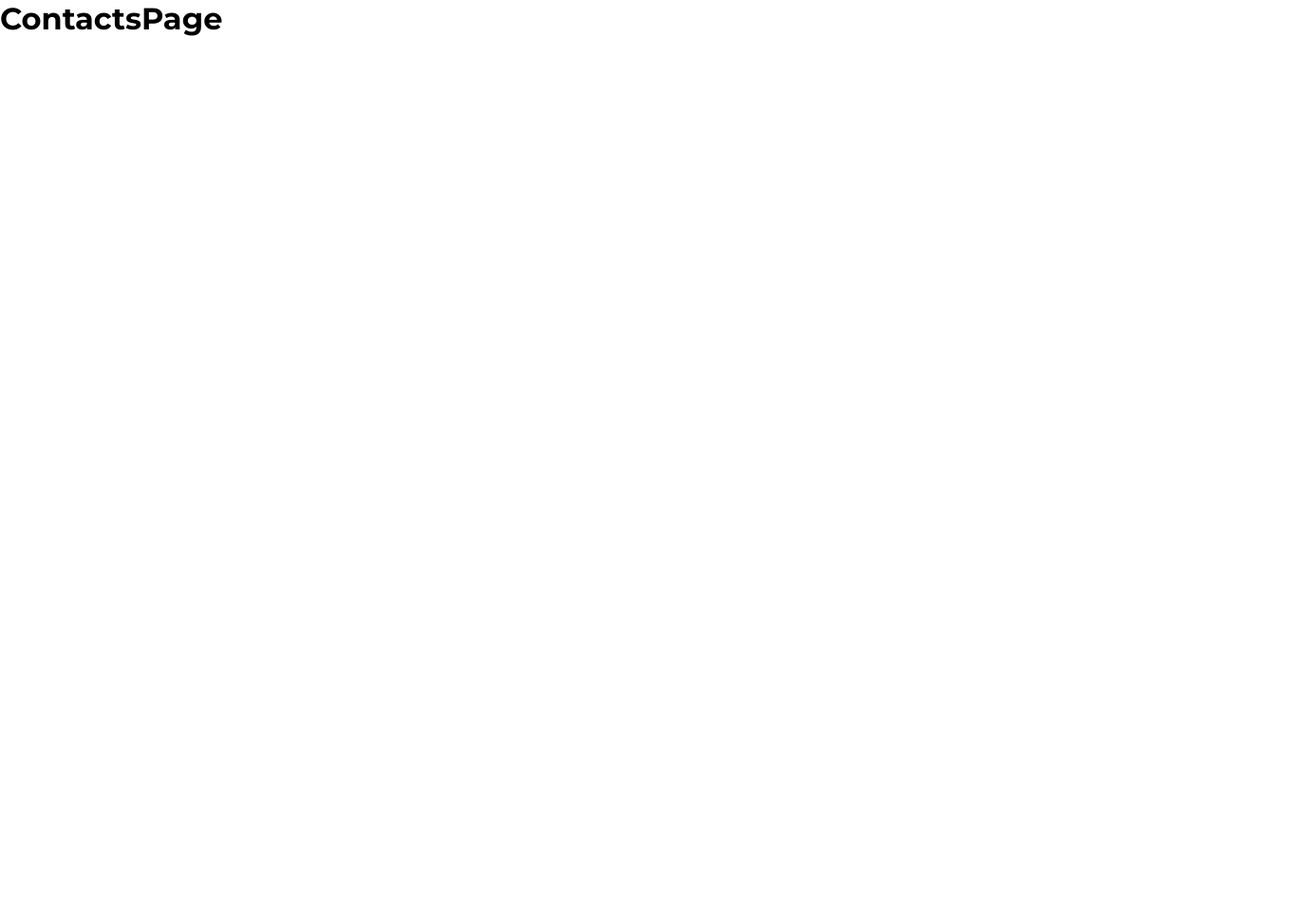
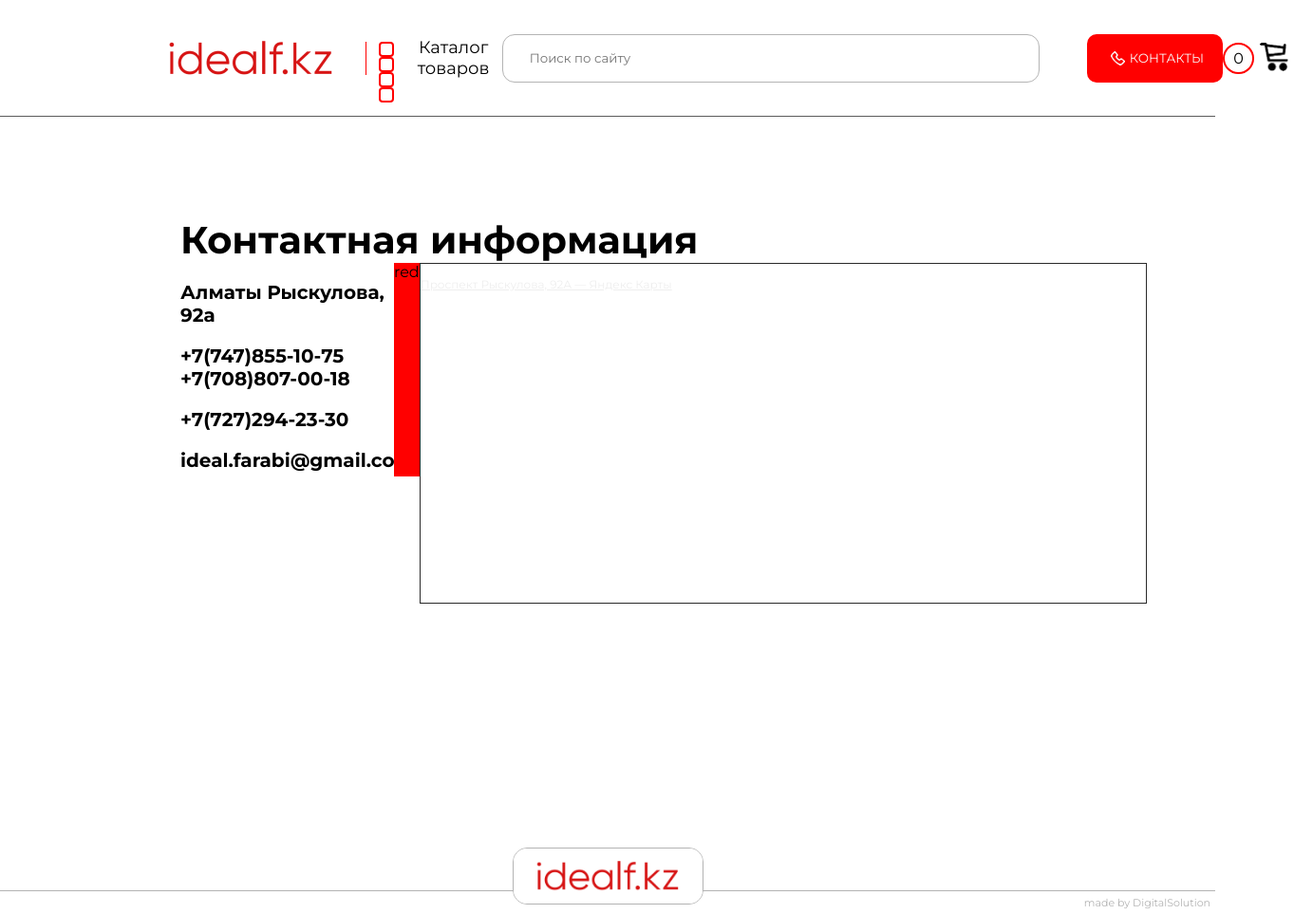
Before and after one commit to SheikhSoltani/farabi, a Vue app in the folder front/: page /contacts in a window 1280 px wide. Shown: the whole page at 95% size, 1363 px wide, since content can reach past the window. Before the commit the page ends 800 px from the top, so only its background shows below. Built offline with nearby package versions, Linux system fonts and the light colour scheme; no server answers.

Commit message:
added some styles for contacts and cart pages

```diff
--- a/front/public/main.css
+++ b/front/public/main.css
@@ -216,7 +216,6 @@ footer{
     color: #fafafa;
     width: 100%;
     background: #343434;
-    border-bottom: 1px solid #5B5B5B;
 }
 .footer_first{
     max-width: 225px;
@@ -306,3 +305,160 @@ footer>p{
 .third_section{
     background: #fafafa;
 }
+.cart_content{
+    padding: 100px 190px;
+    min-height: 840px;
+}
+.cart_content>div{
+    display: flex;
+    align-items: center;
+    justify-content: space-between;
+}
+.cart_content_header{
+    margin: 0 0 60px;
+    align-items: center;
+    justify-content: space-between;
+}
+.cart_content_header>h1{
+    font-size: 40px;
+    font-weight: 800;
+}
+.cart_content_header>img{
+    border-radius: 15px;
+    border: 1px solid #F00;
+}
+.cart_content_body>div{
+    position: relative;
+    display: flex;
+    align-items: center;
+    flex-direction: column;
+    padding: 0 0 0 124px;
+}
+.cart_content_body>div>span{
+    display: inherit;
+    align-items: center;
+    justify-content: center;
+    left: 50px;
+    color: #F00;
+    font-size: 20px;
+    width: 62px;
+    height: 62px;
+    font-weight: 500;
+    position: absolute;
+    border-radius: 15px;
+    border: 1px solid #F00;
+}
+.cart_content_item>div{
+    display: flex;
+    width: 900px;
+    border-radius: 7px;
+    border: 1px solid #BDBDBD;
+    justify-content: space-between;
+    padding: 26px 36px;
+    margin: 0 0 13px;
+}
+.cart_content_item>div>p{
+    font-size: 24px;
+    font-weight: 600;
+}
+.cart_content_item>div>div{
+    display: flex;
+    align-items: center;
+    justify-content: center;
+}
+.cart_content_item>div>div>input{
+    height: 50px;
+    border-radius: 4px;
+    border: 1px solid #BDBDBD;
+    margin:0 15px 0 20px;
+    text-align: center;
+}
+.cart_content_item>div>div>span{
+    color: #5B5B5B;
+    font-size: 24px;
+    font-weight: 600;
+    width: 50px;
+    height: 50px;border-radius: 4px;
+    border: 1px solid #BDBDBD;
+    display: inherit;
+    align-items: center;
+    justify-content: center;
+}
+.cart_content_item>div>div>p{
+    font-size: 24px;
+    font-weight: 500;
+}
+
+.cart_content_body>div:last-child{
+    border-radius: 15px 0px 0px 15px;
+    border: 1px solid #B3B3B3;
+    padding:40px 30px 20px;
+}
+.cart_content_body>div:last-child>input{
+    width: 275px;border: 1px solid #B3B3B3;
+    padding: 7px;
+    margin: 0 0 15px;
+}
+.cart_content_body>div:last-child>textarea{
+    width: 275px;
+    border: 1px solid #B3B3B3;
+    border-radius: 5px;
+    resize: none;
+    padding: 8px;
+    margin: 0 0 15px;
+}
+.cart_content_body>div:last-child>p{
+    text-align: left;
+    width: 275px;
+    margin: 0 0 15px;
+}
+.cart_content_body>div:last-child>button{
+    border-radius: 5px;
+    border: none;
+    padding: 7px 0;
+    width: 275px;
+    background: #F00;
+    color: #EBEBEB;
+}
+.min_footer{
+    min-height: 0;
+
+    padding: 0;
+}
+.min_footer>img{
+
+    border: 1px solid #B3B3B3;
+    z-index: 2;
+}
+.min_footer>p{
+    position: absolute;
+    bottom: 0px;
+    border: none;
+    width: 100%;
+    border-top: 1px solid #B3B3B3;
+    color: #B3B3B3;
+    text-align: end;
+    font-size: 11px;
+    padding: 5px;
+}
+.contacts_content{
+    min-height: 840px;
+    padding: 105px 190px;
+}
+.contacts_content>h1{
+
+font-size: 40px;font-weight: 800;
+}
+.contacts_content>div{
+    display: flex;
+    justify-content: space-between;
+    align-items: flex-start;
+}
+.contacts_content>div>.footer_middle{
+    border-radius: 0;
+    border: 1px solid #292929;
+}
+.contacts_content>div>.footer_first>div>p{
+    font-size: 20px;
+    font-weight: 700;
+}
--- a/front/src/pages/BasketPage.vue
+++ b/front/src/pages/BasketPage.vue
@@ -1,5 +1,55 @@
 <template>
-    <div>
+    <header>
+      <div class="first">
+        <img src="@/assets/flogo.png" height="67" width="229" alt="logo">
+        <button><div><span></span><span></span><span></span><span></span></div><p>Каталог товаров</p></button>
+      </div>
+      <div class="middle">
+        <input type="text" placeholder="Поиск по сайту">
+        <button><img src="@/assets/phone.png" width="15" height="15" alt=""><p>КОНТАКТЫ</p></button>
+      </div>
+      <div class="last">
+        <p>0</p>
+        <button><img src="@/assets/cart.png" width="30" height="30" alt=""></button>
+      </div>
+    </header>
+    <section class="cart_content">
+        <div class="cart_content_header">
+            <h1>Оформление заказа</h1>
+            <img src="@/assets/flogo.png" height="60" width="201"  alt="">
+        </div>
+        <div class="cart_content_body">
+            <div class="cart_content_item">
+                <span>{{this.array.items.length}}</span>
+                <div v-for="item in array.items" v-bind:key="item" :id="item.id">
+                    <img :src="this.url+(item.image ? item.image.replace('/', '') : '')" width="153" height="168" alt="">
+                    <p>{{item.name}}</p>
+                    <div>
+                        <p>Количество</p>
+                        <input type="text" name="" id="">
+                        <span>kg</span>
+                    </div>
+                </div>
+            </div>
+            <div>
+                <p>Товары:{{this.array.items.length}} шт.</p>
+                <input type="text" placeholder="Ваше имя...">
+                <input type="text" placeholder="+7(xxx)xxx-xx-xx">
+                <input type="text" placeholder="Способ получения...">
+                <textarea name="" id="" cols="30" rows="10" placeholder="Комментарий к заказу..."></textarea>
+                <button>Подтвердить заказ</button>
+            </div>
+        </div>
+
+    </section>
+    <footer class="min_footer">
+      <img src="@/assets/flogo.png" height="60" width="201"  alt="">
+      <p>made by DigitalSolution</p>
+    </footer>
+
+
+
+    <!-- <div>
         <h1>BasketPage</h1>
 
         <button @click="showElement">купить</button>
@@ -27,39 +77,12 @@
             <button @click="deliteItem(item.id)">убать товар из корзины</button>
             <br/>
         </div>
-    </div>
+    </div> -->
 </template>
-  <style>.input_block{
-    position: relative;
-}
-.input_block>input{
-    border: none;
-    font-size: 14px;
-    line-height: 20px;
-    font-weight: 400;
-    background: transparent;
-    color: #2e2e2e;
-    padding: 26px 12px 5px;
-    min-width: 100%;
-    max-width: 100%;
-    min-height: 51px;
-    resize: none;box-sizing: border-box;
-    background: #fafafa;
-    overflow:visible;
-    box-sizing: border-box;
-    margin-bottom: 5px;
-}
-.input_block>span{
+  <style>
 
-    font-size: 12px;
-    line-height: 16px;
-    transform: translateY(0px);
-    position: absolute;
-    left: 12px;
-    top: 10px;
-}</style>
+  </style>
 <script>
-
 
 import {url} from '@/js/config.js';
 import axios from 'axios';
@@ -75,7 +98,7 @@ export default {
         email:'',
         name:'',
         phone:'',
-        array:[],
+        array:{items:{}},
       }
     },
     methods:{
--- a/front/src/pages/ContactsPage.vue
+++ b/front/src/pages/ContactsPage.vue
@@ -1,7 +1,49 @@
 <template>
-    <div>
-        <h1>ContactsPage</h1>
-    </div>
+    <header>
+      <div class="first">
+        <img src="@/assets/flogo.png" height="67" width="229" alt="logo">
+        <button><div><span></span><span></span><span></span><span></span></div><p>Каталог товаров</p></button>
+      </div>
+      <div class="middle">
+        <input type="text" placeholder="Поиск по сайту">
+        <button><img src="@/assets/phone.png" width="15" height="15" alt=""><p>КОНТАКТЫ</p></button>
+      </div>
+      <div class="last">
+        <p>0</p>
+        <button><img src="@/assets/cart.png" width="30" height="30" alt=""></button>
+      </div>
+    </header>
+    <section class="contacts_content">
+      <h1>Контактная информация</h1>
+      <div>
+        <div class="footer_first">
+          <div>
+            <img src="" alt="">
+            <p>Алматы Рыскулова, 92а</p>
+          </div>
+          <div>
+            <img src="" alt="">
+            <p>+7(747)855-10-75 +7(708)807-00-18</p>
+          </div>
+          <div>
+            <img src="" alt="">
+            <p>+7(727)294-23-30</p>
+          </div>
+          <div>
+            <img src="" alt="">
+            <p>ideal.farabi@gmail.com</p>
+          </div>
+        </div>
+        <div class="footer_last">
+          <div>red</div>
+        </div>
+        <div class="footer_middle"><div style="position:relative;overflow:hidden;"><a href="https://yandex.kz/maps/162/almaty/?utm_medium=mapframe&utm_source=maps" style="display: none;color:#eee;font-size:12px;position:absolute;top:0px;">Алматы</a><a href="https://yandex.kz/maps/162/almaty/house/Y08YfwdnQEUAQFppfX52eH5hZg==/?ll=76.907887%2C43.279144&utm_medium=mapframe&utm_source=maps&z=17.15" style="color:#eee;font-size:12px;position:absolute;top:14px;">Проспект Рыскулова, 92А — Яндекс Карты</a><iframe src="https://yandex.kz/map-widget/v1/?ll=76.907887%2C43.279144&mode=search&ol=geo&ouri=ymapsbm1%3A%2F%2Fgeo%3Fdata%3DCgg2NzMxMTY5NBJH0prQsNC30LDSm9GB0YLQsNC9LCDQkNC70LzQsNGC0YssINCg0YvRgdKb0rHQu9C-0LIg0LTQsNKj0pPRi9C70YssIDky0JAiCg3Z0JlCFewdLUI%2C&z=17.15" width="764" height="353" frameborder="1" allowfullscreen="true" style="position:relative;border:none;border-radius: 15px;"></iframe></div></div>
+      </div>
+    </section>
+    <footer class="min_footer">
+      <img src="@/assets/flogo.png" height="60" width="201"  alt="">
+      <p>made by DigitalSolution</p>
+    </footer>
 </template>
 
 <script>
```
